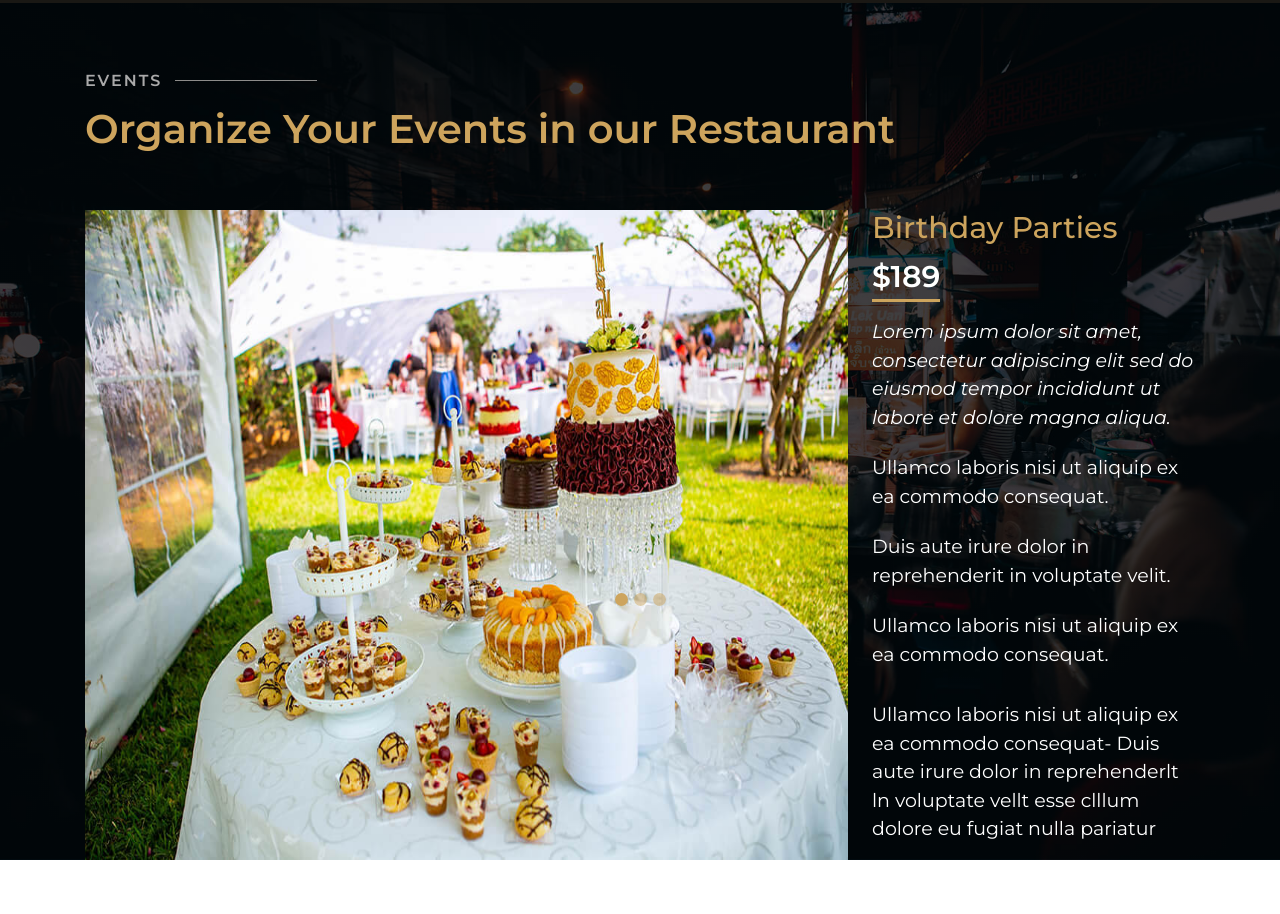
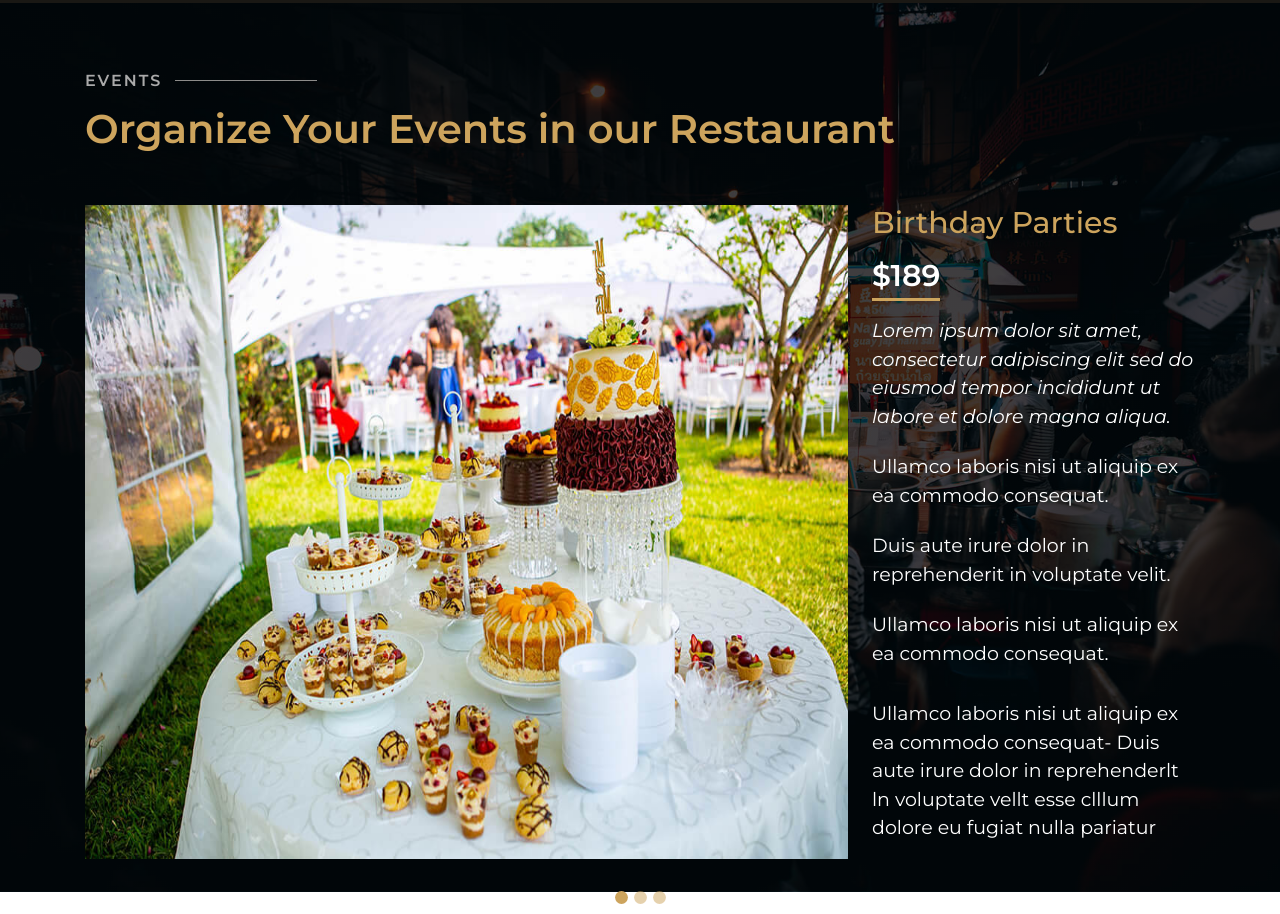
Before and after one commit to M8Eggman/CBIENBON, a website: page index.html in a window 1280 px wide. Shown: the part 3937-4851 px from the top of the page. Before the commit the page ends 4797 px from the top, so only its background shows below. Drawn offline with Linux system fonts and the light colour scheme.

Commit message:
reglage soucis carousel indicators

```diff
--- a/index.html
+++ b/index.html
@@ -207,11 +207,6 @@
       <h2>Organize Your Events in our Restaurant</h2>
       <!-- carousel -->
       <div id="carouselExampleIndicators" class="carousel slide">
-        <div class="carousel-indicators">
-          <button type="button" data-bs-target="#carouselExampleIndicators" data-bs-slide-to="0" class="active" aria-current="true" aria-label="Slide 1"></button>
-          <button type="button" data-bs-target="#carouselExampleIndicators" data-bs-slide-to="1" aria-label="Slide 2"></button>
-          <button type="button" data-bs-target="#carouselExampleIndicators" data-bs-slide-to="2" aria-label="Slide 3"></button>
-        </div>
         <div class="carousel-inner">
           <div class="carousel-item active">
             <div class="d-flex gap-4">
@@ -230,7 +225,7 @@
             </div>
           </div>
           <div class="carousel-item">
-            <div class="d-flex">
+            <div class="d-flex gap-4">
               <img src="./public/assets/img/event-private.jpg" class="d-block" alt="..." />
               <div>
                 <h3>Private Parties</h3>
@@ -246,7 +241,7 @@
             </div>
           </div>
           <div class="carousel-item">
-            <div class="d-flex">
+            <div class="d-flex gap-4">
               <img src="./public/assets/img/event-custom.jpg" class="d-block" alt="..." />
               <div>
                 <h3>Custom Parties</h3>
@@ -262,6 +257,11 @@
             </div>
           </div>
         </div>
+        <div class="carousel-indicators">
+          <button type="button" data-bs-target="#carouselExampleIndicators" data-bs-slide-to="0" class="active" aria-current="true" aria-label="Slide 1"></button>
+          <button type="button" data-bs-target="#carouselExampleIndicators" data-bs-slide-to="1" aria-label="Slide 2"></button>
+          <button type="button" data-bs-target="#carouselExampleIndicators" data-bs-slide-to="2" aria-label="Slide 3"></button>
+        </div>
       </div>
       <!-- carousel -->
     </section>
--- a/src/sass/partials/_sectionEvents.sass
+++ b/src/sass/partials/_sectionEvents.sass
@@ -8,12 +8,8 @@
     background-position-y: 50%
     min-height: 847px
     #carouselExampleIndicators
+        margin-top: 52px
         padding-inline: 85px
-        .carousel-indicators
-            position: relative
-            top: 33vw
-            button
-                border-radius: 50%
         .carousel-item
             > div
                 img
@@ -22,6 +18,7 @@
                     h3
                         color: $jauneRecurent
                         font-size: 30px
+                        margin-bottom: 12px
                     ul
                         list-style: none
                         padding: 0px
@@ -38,3 +35,8 @@
                         font-size: 19px
                     p, li
                         color: white
+        .carousel-indicators
+            top: 22px
+            position: relative
+            button
+                border-radius: 50%
```
Also changed, not shown: public/styles/style.css, 1 other file.
